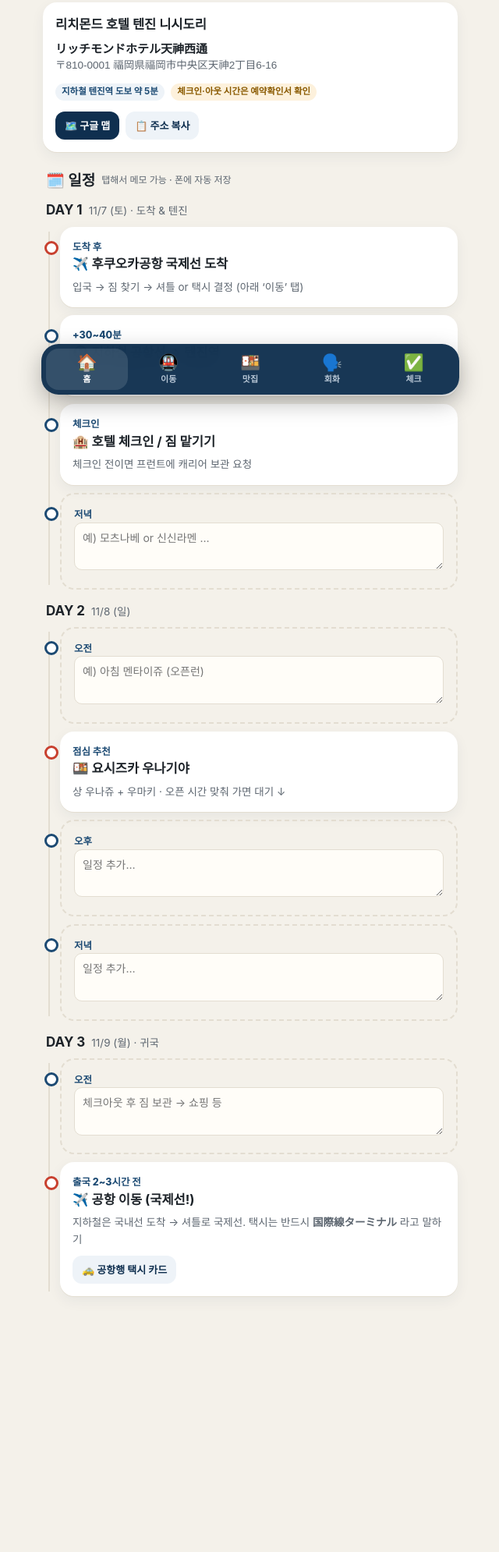
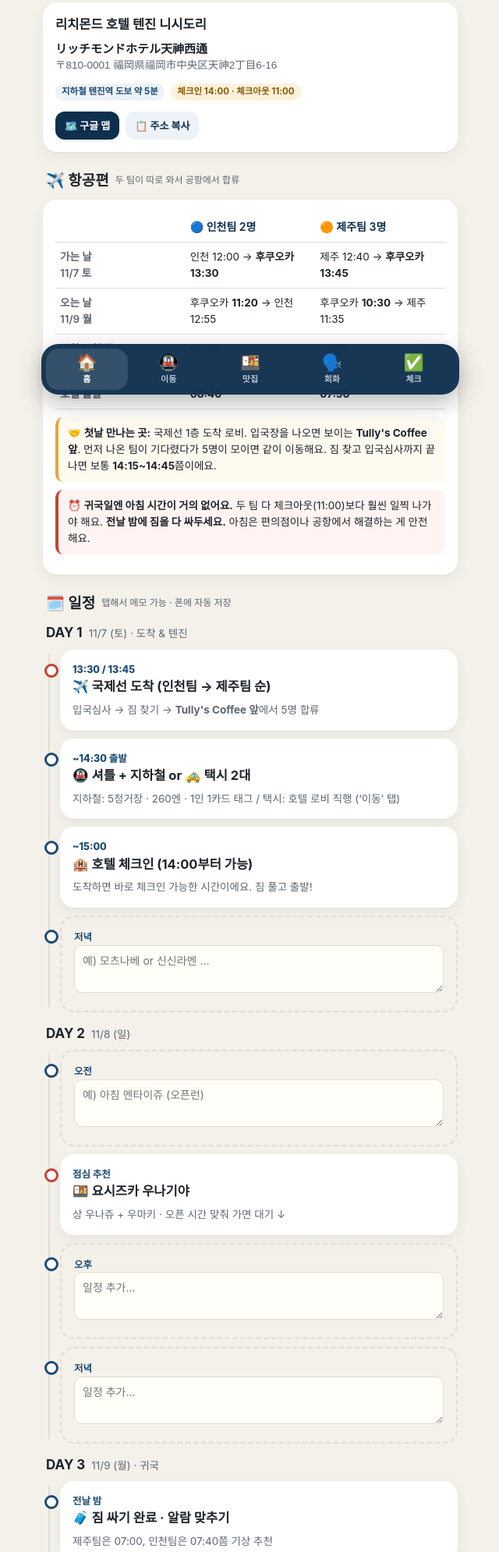
Before and after one commit to gyu7063-a11y/Travel, a plain HTML site: page index.html in a window 1280 px wide. Shown: the part 284-2274 px from the top of the page at 78% size, without its empty margins (319-959 px from the left). Before the commit the page ends 2058 px from the top, so only its background shows below. Drawn offline with Linux system fonts and the light colour scheme.

Commit message:
Add flight schedules, check-in/out times, return-day taxi plan
Co-Authored-By: Claude Opus 5.5 <noreply@anthropic.com>
Claude-Session: https://claude.ai/code/session_011fyqXjPgVhfrP7BCCBFGVQ

```diff
--- a/index.html
+++ b/index.html
@@ -178,7 +178,7 @@ table.cmp thead th{color:var(--navy);font-size:14px}
     <div class="jp muted">〒810-0001 福岡県福岡市中央区天神2丁目6-16</div>
     <div style="margin-top:8px">
       <span class="tag">지하철 텐진역 도보 약 5분</span>
-      <span class="tag gold">체크인·아웃 시간은 예약확인서 확인</span>
+      <span class="tag gold">체크인 14:00 · 체크아웃 11:00</span>
     </div>
     <div class="linkrow">
       <a class="lbtn map" href="https://maps.app.goo.gl/qfgNWRtA6cLQXcDm9" target="_blank" rel="noopener">🗺️ 구글 맵</a>
@@ -186,17 +186,30 @@ table.cmp thead th{color:var(--navy);font-size:14px}
     </div>
   </div>
 
+  <h2 class="sec">✈️ 항공편 <small>두 팀이 따로 와서 공항에서 합류</small></h2>
+  <div class="card">
+    <table class="cmp">
+      <thead><tr><th></th><th>🔵 인천팀 2명</th><th>🟠 제주팀 3명</th></tr></thead>
+      <tr><th>가는 날<br><span class="muted">11/7 토</span></th><td>인천 12:00 → <b>후쿠오카 13:30</b></td><td>제주 12:40 → <b>후쿠오카 13:45</b></td></tr>
+      <tr><th>오는 날<br><span class="muted">11/9 월</span></th><td>후쿠오카 <b>11:20</b> → 인천 12:55</td><td>후쿠오카 <b>10:30</b> → 제주 11:35</td></tr>
+      <tr><th>공항 도착 목표</th><td><b>09:20</b><br><span class="muted">출발 2시간 전</span></td><td><b>08:30</b><br><span class="muted">출발 2시간 전</span></td></tr>
+      <tr><th>호텔 출발</th><td><b>08:40</b></td><td><b>07:50</b></td></tr>
+    </table>
+    <div class="notice">🤝 <b>첫날 만나는 곳:</b> 국제선 1층 도착 로비. 입국장을 나오면 보이는 <b>Tully's Coffee 앞</b>. 먼저 나온 팀이 기다렸다가 5명이 모이면 같이 이동해요. 짐 찾고 입국심사까지 끝나면 보통 <b>14:15~14:45</b>쯤이에요.</div>
+    <div class="notice red">⏰ <b>귀국일엔 아침 시간이 거의 없어요.</b> 두 팀 다 체크아웃(11:00)보다 훨씬 일찍 나가야 해요. <b>전날 밤에 짐을 다 싸두세요.</b> 아침은 편의점이나 공항에서 해결하는 게 안전해요.</div>
+  </div>
+
   <h2 class="sec">🗓️ 일정 <small>탭해서 메모 가능 · 폰에 자동 저장</small></h2>
 
   <div class="day">
     <div class="dayhead"><b>DAY 1</b><span class="muted">11/7 (토) · 도착 & 텐진</span></div>
     <div class="tl">
-      <div class="ti hl"><div class="card"><div class="time">도착 후</div><h3>✈️ 후쿠오카공항 국제선 도착</h3>
-        <div class="muted">입국 → 짐 찾기 → 셔틀 or 택시 결정 (아래 ‘이동’ 탭)</div></div></div>
-      <div class="ti"><div class="card"><div class="time">+30~40분</div><h3>🚇 지하철 공항선 → 텐진역</h3>
-        <div class="muted">5정거장 · 260엔 · 카드 1인 1장 태그</div></div></div>
-      <div class="ti"><div class="card"><div class="time">체크인</div><h3>🏨 호텔 체크인 / 짐 맡기기</h3>
-        <div class="muted">체크인 전이면 프런트에 캐리어 보관 요청</div></div></div>
+      <div class="ti hl"><div class="card"><div class="time">13:30 / 13:45</div><h3>✈️ 국제선 도착 (인천팀 → 제주팀 순)</h3>
+        <div class="muted">입국심사 → 짐 찾기 → <b>Tully's Coffee 앞</b>에서 5명 합류</div></div></div>
+      <div class="ti"><div class="card"><div class="time">~14:30 출발</div><h3>🚇 셔틀 + 지하철 or 🚕 택시 2대</h3>
+        <div class="muted">지하철: 5정거장 · 260엔 · 1인 1카드 태그 / 택시: 호텔 로비 직행 (‘이동’ 탭)</div></div></div>
+      <div class="ti"><div class="card"><div class="time">~15:00</div><h3>🏨 호텔 체크인 (14:00부터 가능)</h3>
+        <div class="muted">도착하면 바로 체크인 가능한 시간이에요. 짐 풀고 출발!</div></div></div>
       <div class="ti"><div class="card slot" data-slot="d1-a"><div class="time">저녁</div><textarea class="memo" rows="2" placeholder="예) 모츠나베 or 신신라멘 …"></textarea></div></div>
     </div>
   </div>
@@ -215,10 +228,15 @@ table.cmp thead th{color:var(--navy);font-size:14px}
   <div class="day">
     <div class="dayhead"><b>DAY 3</b><span class="muted">11/9 (월) · 귀국</span></div>
     <div class="tl">
-      <div class="ti"><div class="card slot" data-slot="d3-a"><div class="time">오전</div><textarea class="memo" rows="2" placeholder="체크아웃 후 짐 보관 → 쇼핑 등"></textarea></div></div>
-      <div class="ti hl"><div class="card"><div class="time">출국 2~3시간 전</div><h3>✈️ 공항 이동 (국제선!)</h3>
-        <div class="muted">지하철은 국내선 도착 → 셔틀로 국제선. 택시는 반드시 <b class="jp">国際線ターミナル</b> 라고 말하기</div>
+      <div class="ti"><div class="card"><div class="time">전날 밤</div><h3>🧳 짐 싸기 완료 · 알람 맞추기</h3>
+        <div class="muted">제주팀은 07:00, 인천팀은 07:40쯤 기상 추천</div></div></div>
+      <div class="ti hl"><div class="card"><div class="time">07:50</div><h3>🟠 제주팀 3명 체크아웃 → 공항</h3>
+        <div class="muted">택시 1대로 국제선 직행 (약 20~30분) → <b>08:30 도착</b> → 10:30 출발</div>
         <div class="linkrow"><button class="lbtn" style="border:0;font:inherit;font-size:13px;font-weight:700" onclick="openTaxi('airport')">🚕 공항행 택시 카드</button></div></div></div>
+      <div class="ti hl"><div class="card"><div class="time">08:40</div><h3>🔵 인천팀 2명 체크아웃 → 공항</h3>
+        <div class="muted">택시 1대로 국제선 직행 → <b>09:20 도착</b> → 11:20 출발</div>
+        <div class="linkrow"><button class="lbtn" style="border:0;font:inherit;font-size:13px;font-weight:700" onclick="openTaxi('airport')">🚕 공항행 택시 카드</button></div></div></div>
+      <div class="ti"><div class="card slot" data-slot="d3-a"><div class="time">메모</div><textarea class="memo" rows="2" placeholder="공항에서 살 기념품, 면세점 등"></textarea></div></div>
     </div>
   </div>
 </section>
@@ -296,6 +314,20 @@ table.cmp thead th{color:var(--navy);font-size:14px}
     <div class="notice">💡 1대당 3명 이하로 앉으면 캐리어 1개는 뒷좌석 발밑에 둘 수 있어요. 2대가 각자 도착하므로 <b>호텔 로비에서 집합</b>으로 약속하세요.</div>
     <div class="linkrow">
       <button class="lbtn map" style="border:0;font:inherit;font-size:13px;font-weight:700" onclick="openTaxi('hotel')">🚕 택시 카드 열기</button>
+    </div>
+  </div>
+
+  <h2 class="sec">🛫 귀국일 11/9(월) 공항 가기 <small>팀별 택시 추천</small></h2>
+  <div class="card">
+    <ul class="muted" style="padding-left:18px;margin:0 0 8px">
+      <li>월요일 <b>출근 시간</b>이라 지하철이 붐벼요. 캐리어를 들고 타기 힘들고, 국내선역에 내려서 셔틀도 또 타야 해요.</li>
+      <li>팀별로 <b>택시 1대씩</b> 타면 짐 싣고 국제선 앞에 바로 내려요 (제주팀 3명, 인천팀 2명 → 각자 한 대).</li>
+      <li>기사님께 꼭 <b class="jp">「国際線ターミナル」</b>(국제선 터미널)라고 하세요. 국내선에 내리면 셔틀로 10분 넘게 더 가야 해요.</li>
+      <li>아침 택시는 호텔 프런트에 <b>전날 밤 예약</b>을 부탁하면 확실해요 · <span class="jp">「明日の朝7時50分にタクシーをお願いします」</span></li>
+    </ul>
+    <div class="linkrow">
+      <button class="lbtn map" style="border:0;font:inherit;font-size:13px;font-weight:700" onclick="openTaxi('airport')">🚕 공항(국제선) 택시 카드</button>
+      <button class="lbtn" style="border:0;font:inherit;font-size:13px;font-weight:700" onclick="openTaxi('reserve')">🛎️ 프런트 택시 예약 카드</button>
     </div>
   </div>
 
@@ -433,6 +465,11 @@ const TAXI = {
     addr:"福岡市博多区<br>中洲2丁目8-27",
     ask:"ここまで<br>お願いします。",
     ko:"요시즈카 우나기야까지 부탁합니다"},
+  reserve:{label:"🛎️ 택시 예약",
+    big:"明日の朝<br>タクシーを<br>予約できますか？",
+    addr:"7:50 → 3人（国際線）<br>8:40 → 2人（国際線）",
+    ask:"",
+    ko:"내일 아침 택시 예약할 수 있나요? 7:50에 3명, 8:40에 2명 (국제선)"},
   card:{label:"💳 카드 결제?",
     big:"クレジットカードで<br>払えますか？",
     addr:"",
@@ -478,7 +515,9 @@ const CHECKS = [
   "엔화 현금 조금 (소액 식당·택시 대비)",
   "eSIM / 포켓와이파이",
   "110V 돼지코 어댑터 (일본은 A타입 11자형 플러그)",
-  "호텔 예약확인서 캡처",
+  "호텔 예약확인서 캡처 (체크인 14:00 / 체크아웃 11:00)",
+  "항공권(e-티켓) 캡처 — 인천팀·제주팀 각자",
+  "귀국 전날 밤: 짐 싸기 + 프런트에 아침 택시 예약",
   "이 가이드 ‘홈 화면에 추가’ (오프라인용)",
   "캐리어 이름표 · 무게 확인",
 ];
--- a/sw.js
+++ b/sw.js
@@ -6,7 +6,7 @@
  *  - 외부 링크(유튜브·지도·블로그): 캐싱하지 않음 (온라인 전용)
  * 내용 수정 후 배포할 때는 CACHE_VERSION 숫자만 올리면 됩니다.
  */
-const CACHE_VERSION = "v1";
+const CACHE_VERSION = "v2";
 const CACHE_NAME = `fuk26-${CACHE_VERSION}`;
 const APP_SHELL = [
   "./",
```
